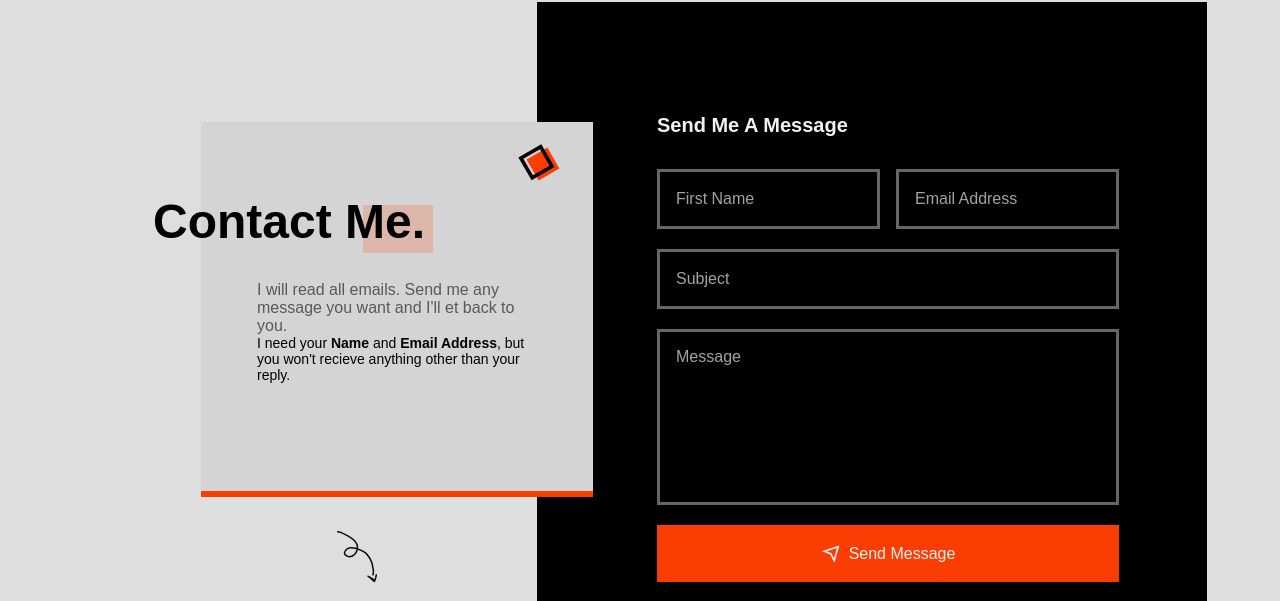
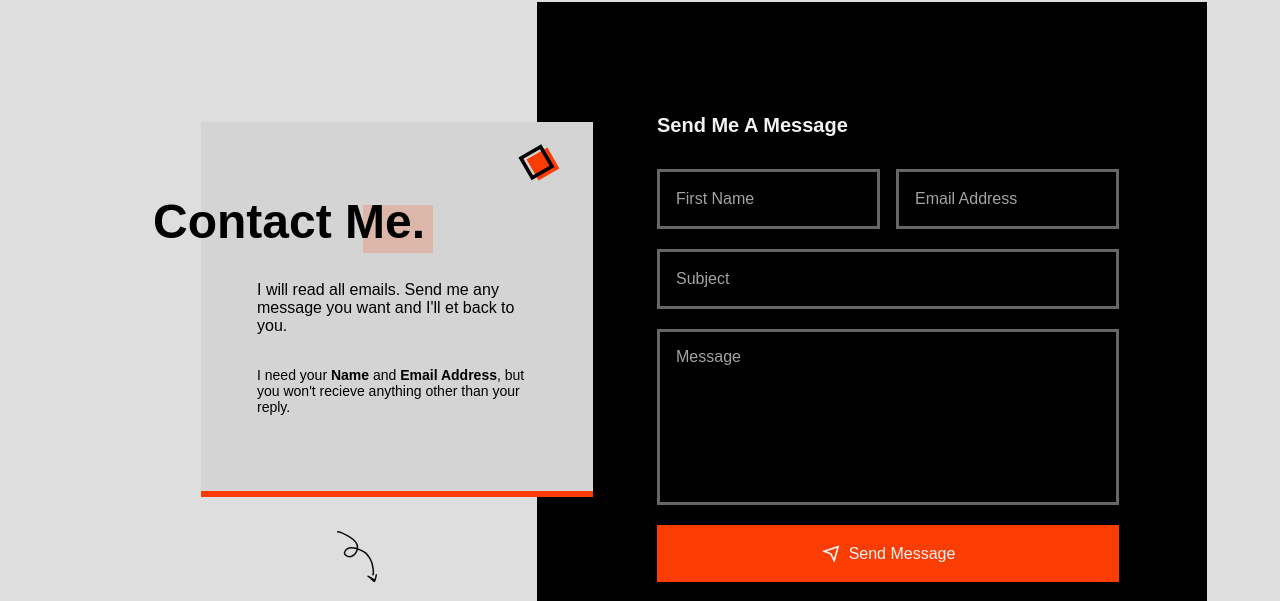
Before and after one commit to fredrickbernardonduru/Portfolio, a plain HTML site: page index.html in a window 1280 px wide. Shown: the part 3799-4400 px from the top of the page. Drawn offline with nearby package versions, Linux system fonts and the light colour scheme; a web font is replaced by a local one.

Commit message:
Email Address

```diff
--- a/index.html
+++ b/index.html
@@ -480,7 +480,7 @@
                         <span>Contact Me.</span>
                     </h2>
 
-                    <p class="-1">
+                    <p class="contact__description-1">
                         I will read all emails. Send me any message you want and I'll et back to you.
                     </p>
 
```
